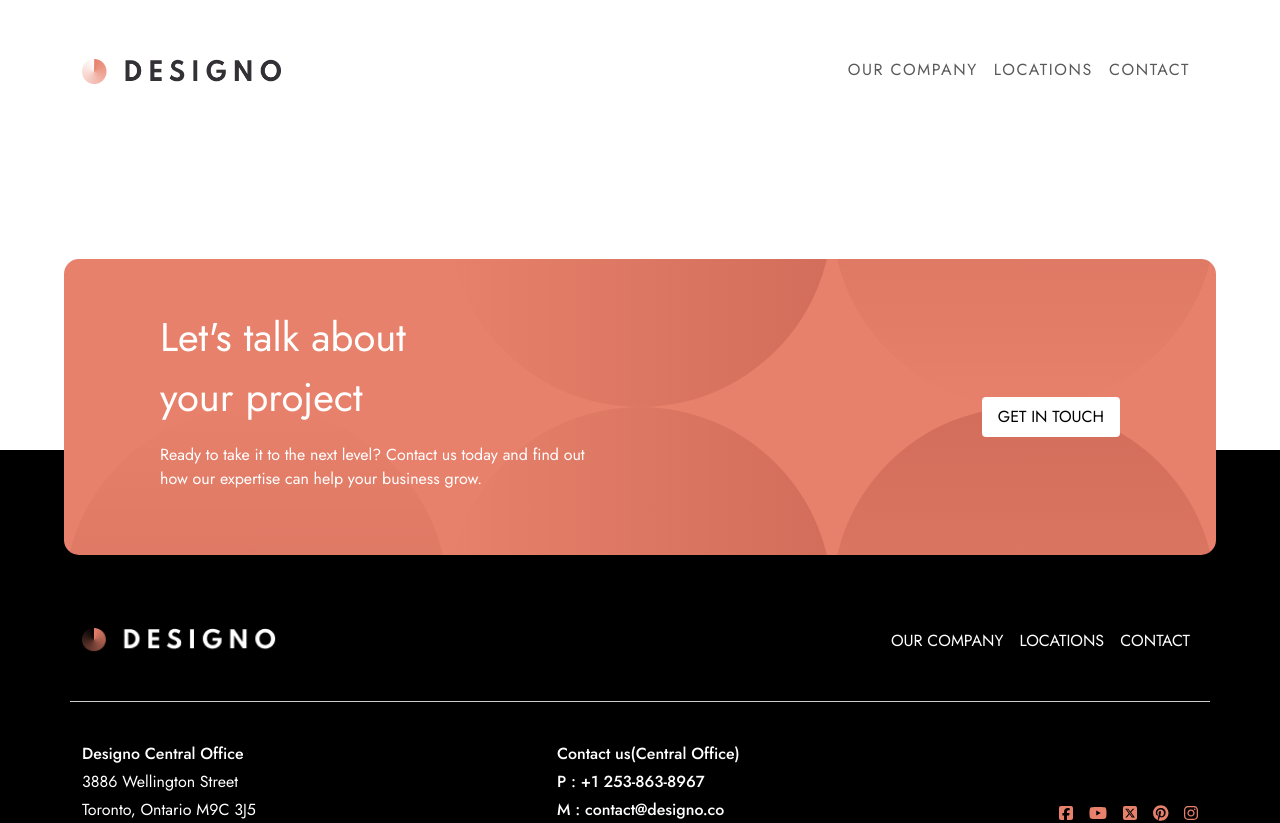
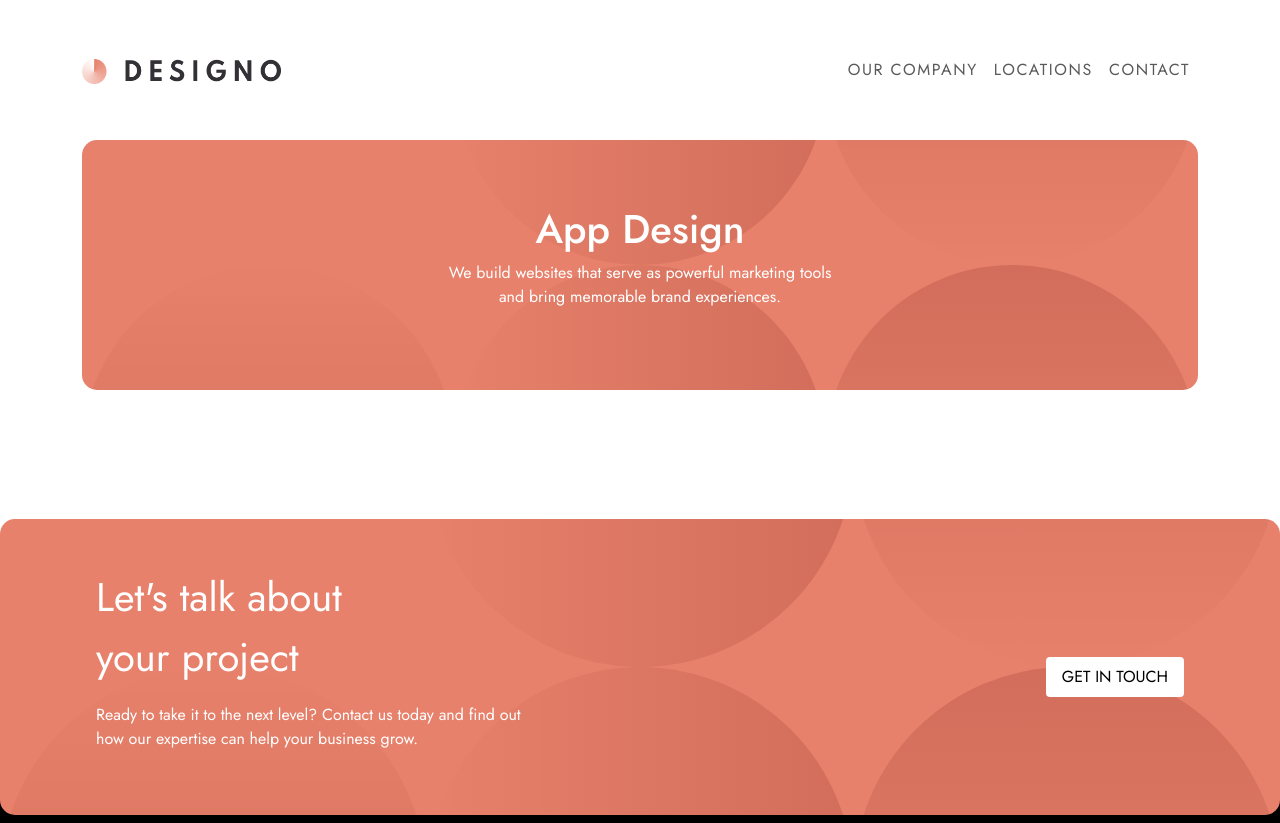
Before and after one commit to rdikatso/designo-website, a Nuxt app: page /web-design in a window 1280 px wide. Shown: the top 823 px of the page. Built offline with nearby package versions, Linux system fonts and the light colour scheme.

Commit message:
add page banner componenet

```diff
--- a/assets/main.scss
+++ b/assets/main.scss
@@ -1,4 +1,14 @@
 body {
     font-family: "Jost", sans-serif;
-    padding-top: 130px;
+    padding-top: 140px;
+
+    .layout {
+        display: flex;
+        flex-direction: column;
+        min-height: 100vh;
+      }
+
+      .content {
+        flex: 1;
+      }
 }
--- a/components/FooterComponent.vue
+++ b/components/FooterComponent.vue
@@ -1,7 +1,7 @@
 <template>
     <div class="container-fluid footer-wrapper">
         <div class="container newsletter">
-            <div class="row newsletter-background">
+            <div class="row">
                 <div class="col-lg-6 newsletter-desc">
                     <p class="newsletter-header">
                         Let's talk about <br /> your project
@@ -210,6 +210,7 @@ footer {
     .newsletter {
         top: -45%;
         padding: 3rem 6rem;
+        max-width: 1320px;
         .newsletter-desc {
             text-align: left;
         }
@@ -253,11 +254,5 @@ footer {
             justify-content: end;
         }
     }
-    .newsletter-background-img {
-        top: -45px;
-        right: 0;
-        left: auto;
-    }
-
 }
 </style>
--- /dev/null
+++ b/components/PageBanner.vue
@@ -0,0 +1,44 @@
+<template>
+    <div class="page-banner" :style="{ backgroundImage: `url(${backgroundImage})`}">
+      <h1>{{ title }}</h1>
+      <p class="banner-desc">{{ description }}</p>
+    </div>
+</template>
+<script setup>
+const props = defineProps({
+    title: {
+        type: String,
+        required: true
+    },
+    description: {
+        type: String,
+        required: true
+    },
+    backgroundImage: {
+        type: String,
+        default: '/newsletter-background.svg'
+    }
+})
+</script>
+
+<style scoped>
+.page-banner {
+background-size: cover;
+background-position: center;
+background-repeat: no-repeat;
+min-height: 250px;
+border-radius: 15px;
+background-color: #E7816B;
+padding: 3rem 4rem;
+color: #fff;
+display: flex;
+flex-direction: column;
+justify-content: center;
+align-items: center;
+}
+
+.banner-desc {
+max-width: 400px;
+text-align: center;
+}
+  </style>
--- a/layouts/default.vue
+++ b/layouts/default.vue
@@ -1,7 +1,9 @@
 <template>
-  <div>
+  <div class="layout">
     <Navigation />
-    <slot />
+    <main class="content">
+      <slot />
+    </main>
     <FooterComponent />
   </div>
 </template>
--- /dev/null
+++ b/pages/web-design.vue
@@ -0,0 +1,36 @@
+<template>
+    <div class="container">
+        <PageBanner :title="pageTitle" :description="pageDescription"/>
+    </div>
+</template>
+<script setup>
+import PageBanner from '@/components/PageBanner.vue';
+
+const pageTitle = ref('App Design');
+const pageDescription = ref(
+  'We build websites that serve as powerful marketing tools and bring memorable brand experiences.'
+);
+
+</script>
+<style scoped>
+.page-banner {
+
+    background-image: url('/newsletter-background.svg');
+    background-size: cover;
+    background-position: center;
+    background-repeat: no-repeat;
+    min-height: 250px;
+    border-radius: 15px;
+    background-color: #E7816B;
+    padding: 3rem 4rem;
+    color: #fff;
+    display: flex;
+    flex-direction: column;
+    justify-content: center;
+    align-items: center;
+}
+.banner-desc {
+    max-width: 400px;
+    text-align: center;
+}
+</style>
```
